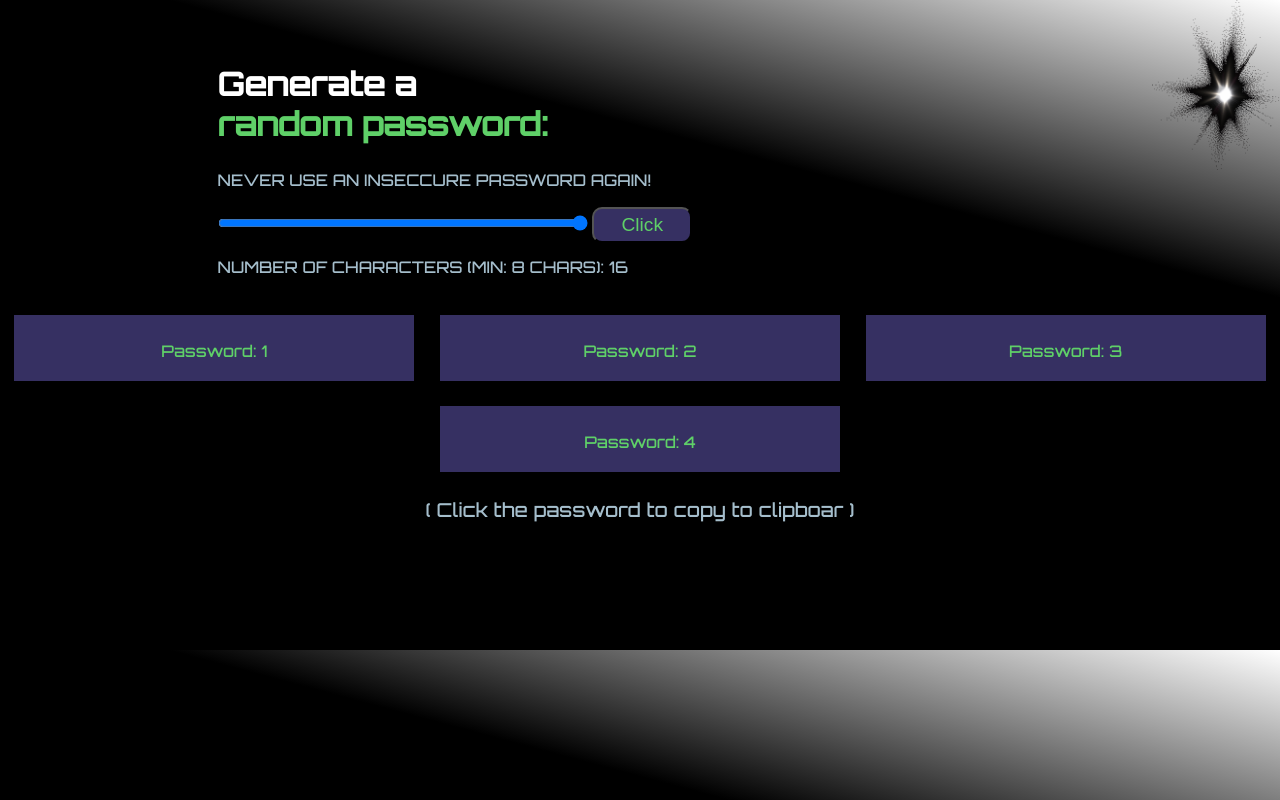
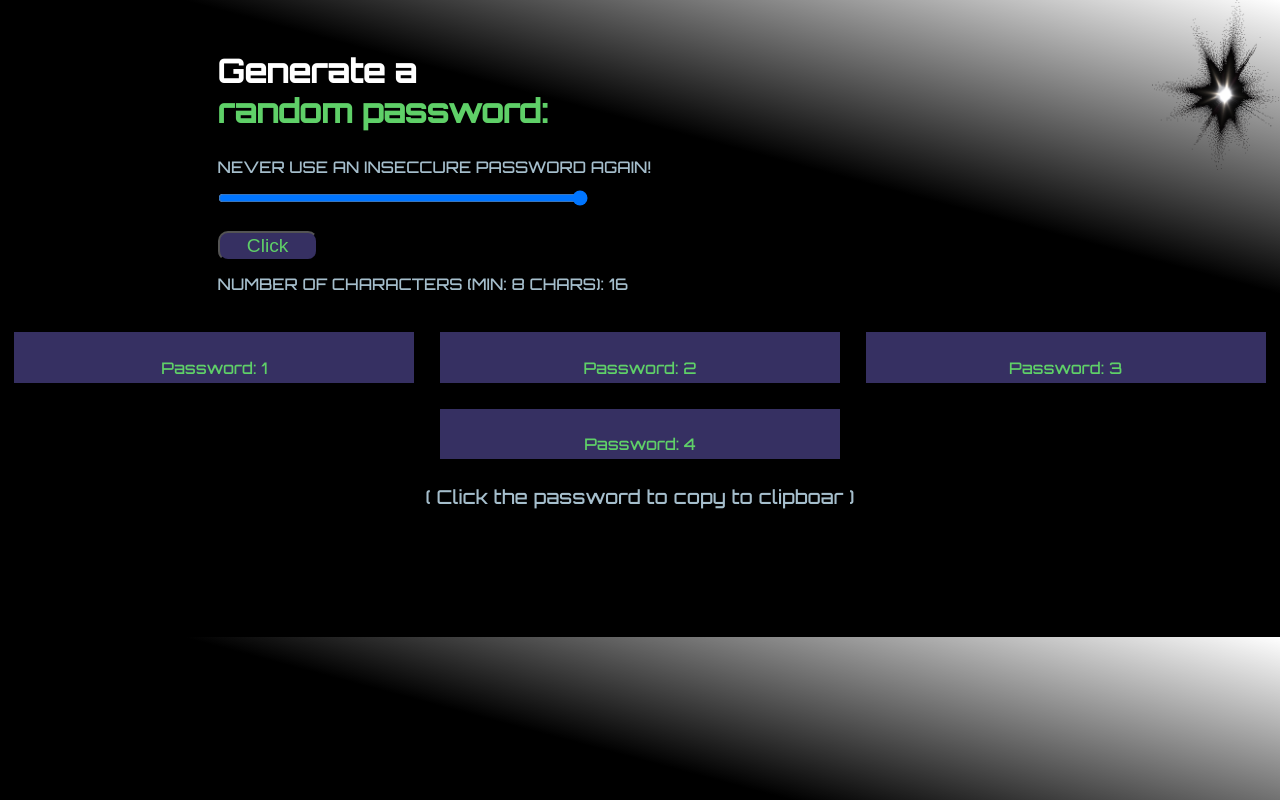
Before and after one commit to CarlosS9400/password, a plain HTML site: page index.html in a window 1280 px wide. Drawn offline with Linux system fonts and the light colour scheme.

Commit message:
Add files via upload

```diff
--- a/index.css
+++ b/index.css
@@ -30,7 +30,7 @@ img {
 
 /* Beginning of the web page */
 header {
-    margin-top: 5%;
+    margin-top: 4%;
     margin-left: 17%;
 }
 
@@ -57,19 +57,21 @@ header {
     height: 2%;
     width: 370px;
     margin-left: 17%;
-    margin-top: 2%;
-    margin-bottom: 2%;
-    background-color: blue;;
+    margin-top: 1%;
+    margin-bottom: 1%;
+    background-color: #5FD068;
 }
 
 #generatePassword-el {
-    padding: 5px 10px;
+    padding: 2px 10px;
     border-radius: 10px;
     font-size: 1.2rem;
     font-weight: 500;
     background-color: #363062;
     color: #5FD068;
     width: 100px;
+    display: block;
+    margin: 1% 17%;
 }
 
 #generatePassword-el:hover {
@@ -102,9 +104,8 @@ header {
     background-color: #363062;
     margin: 1%;
     padding-top: 2%;
-    min-height: 40px;
+    height: 25px;
     min-width: 400px;
-    max-height: 30px;
     text-align: center;
 }
 
```
